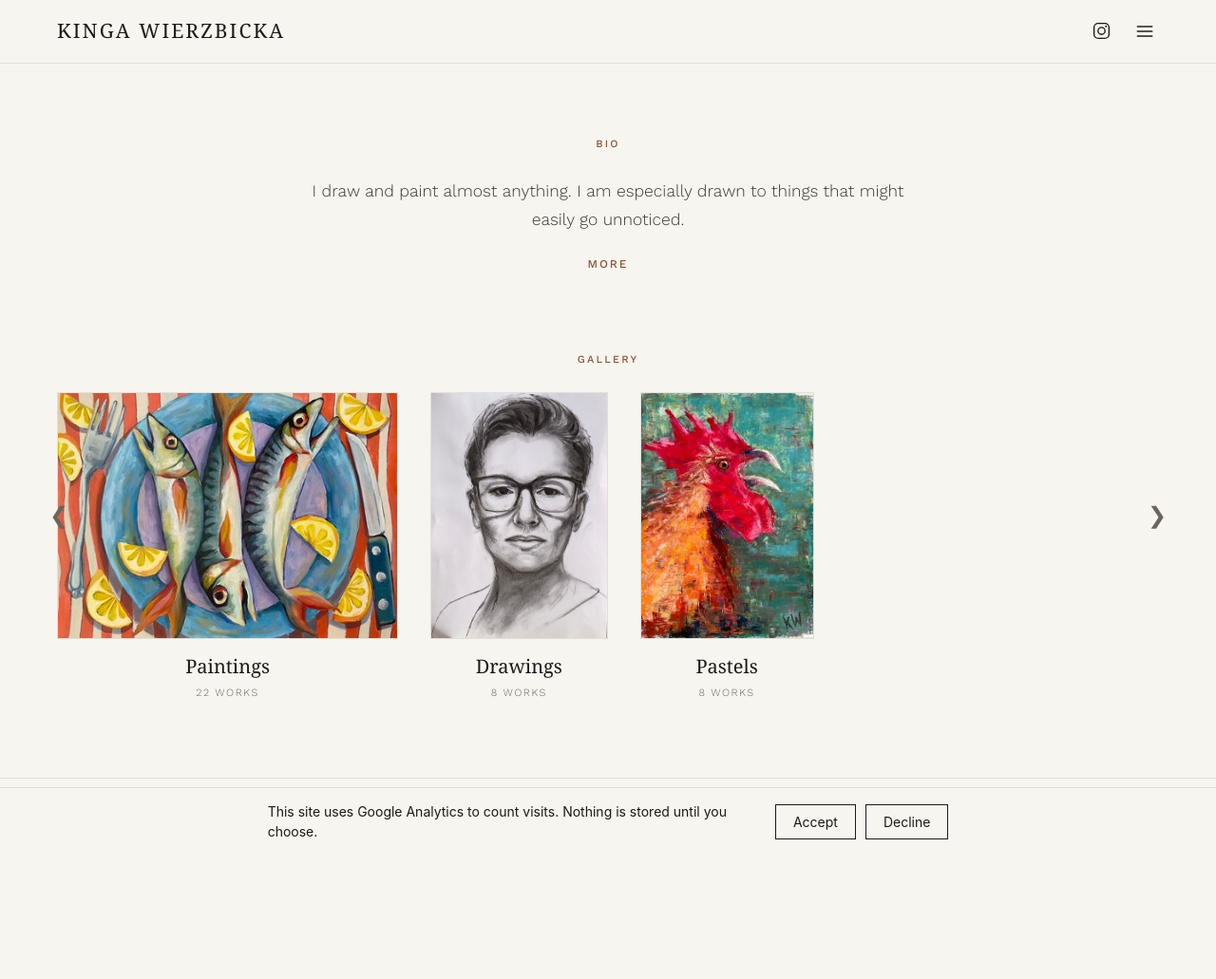
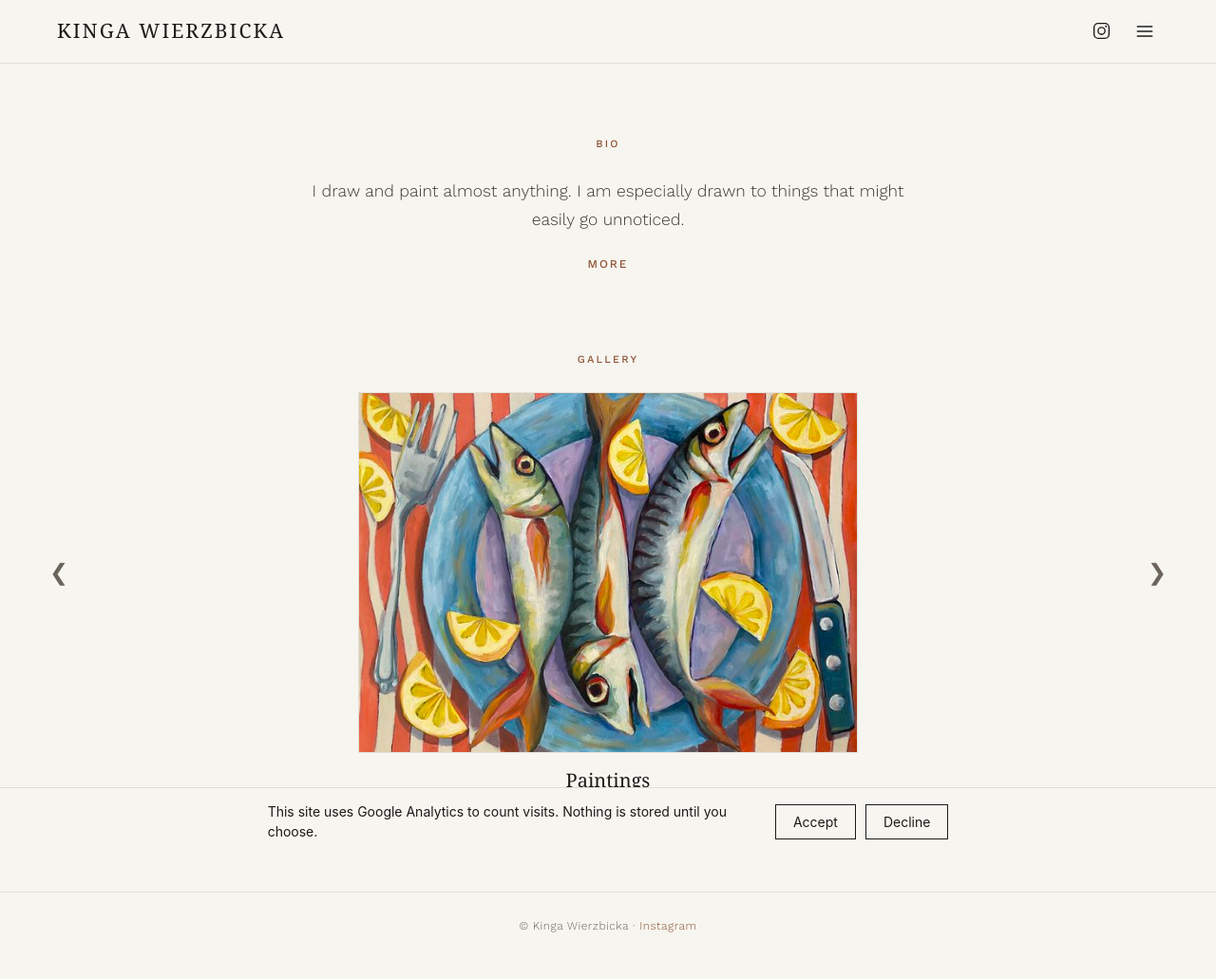
Before and after one commit to kingawierzbicka/kingawierzbicka.github.io, a Jekyll site: the page built from index.md, in a window 1280 px wide. Shown: the whole page at 95% size. Built offline with Jekyll 4.4.1, drawn with Linux system fonts in a browser that asks for light colours; some web fonts are replaced; before the commit the page ends 911 px from its top, so only the background shows below that; some of the changed lines change nothing that is shown.

Commit message:
Carousel: one card at a time + 30s auto-rotation (ticket #7)
Both Blog and Gallery carousels now show exactly one full-width card,
auto-advance every 30 s (wrapping to the first card), and stay manually
scrollable via arrows, mouse drag and touch/trackpad swipe. Manual use
resets the timer, hovering pauses it, autoplay is off under
prefers-reduced-motion. Card images enlarge to 380px in the single-card
view.

```diff
--- a/_layouts/home.html
+++ b/_layouts/home.html
@@ -54,7 +54,7 @@
             <img src="{{ cover.file | relative_url }}"
                  {%- if d %}
                  srcset="{% for v in d.variants %}{{ v.path | relative_url }} {{ v.w }}w{% unless forloop.last %}, {% endunless %}{% endfor %}"
-                 sizes="(max-width: 720px) 70vw, 380px"
+                 sizes="(max-width: 720px) 92vw, 570px"
                  width="{{ d.w }}" height="{{ d.h }}"{% endif %}
                  loading="lazy" decoding="async"
                  alt="{{ cover.alt | default: cover.title | default: slug | escape }}">
--- a/assets/js/site.js
+++ b/assets/js/site.js
@@ -38,20 +38,50 @@
     });
   }
 
-  /* ── carousels (shared by Blog and Gallery sections) ────── */
+  /* ── carousels (shared by Blog and Gallery sections) ──────
+     One card visible at a time. Manual: arrows, mouse drag,
+     touch/trackpad swipe. Automatic: advances every 30 s and
+     wraps to the first card; any manual use resets the timer,
+     hovering pauses it, and it is off entirely for users who
+     prefer reduced motion. */
+  var AUTOPLAY_MS = 30000;
+  var reduceMotion = window.matchMedia && window.matchMedia('(prefers-reduced-motion: reduce)').matches;
+
   document.querySelectorAll('[data-carousel]').forEach(function (car) {
     var track = car.querySelector('.car-track');
     var prev = car.querySelector('.car-prev');
     var next = car.querySelector('.car-next');
     if (!track) return;
 
-    var step = function () {
-      var card = track.querySelector('.card');
-      var gap = parseFloat(getComputedStyle(track).columnGap || getComputedStyle(track).gap) || 0;
-      return card ? card.getBoundingClientRect().width + gap : track.clientWidth * 0.8;
+    var step = function () { return track.clientWidth; };
+    var atEnd = function () { return track.scrollLeft + track.clientWidth >= track.scrollWidth - 4; };
+    var goNext = function () {
+      if (atEnd()) track.scrollTo({ left: 0, behavior: 'smooth' });
+      else track.scrollBy({ left: step(), behavior: 'smooth' });
     };
-    if (prev) prev.addEventListener('click', function () { track.scrollBy({ left: -step(), behavior: 'smooth' }); });
-    if (next) next.addEventListener('click', function () { track.scrollBy({ left: step(), behavior: 'smooth' }); });
+
+    /* autoplay: reset on any manual interaction, pause on hover */
+    var timer = null;
+    var hovering = false;
+    var stop = function () { if (timer) { clearInterval(timer); timer = null; } };
+    var start = function () {
+      stop();
+      if (reduceMotion) return;
+      timer = setInterval(function () {
+        if (!hovering && !document.hidden) goNext();
+      }, AUTOPLAY_MS);
+    };
+    car.addEventListener('mouseenter', function () { hovering = true; });
+    car.addEventListener('mouseleave', function () { hovering = false; });
+
+    if (prev) prev.addEventListener('click', function () {
+      track.scrollBy({ left: -step(), behavior: 'smooth' });
+      start();
+    });
+    if (next) next.addEventListener('click', function () {
+      goNext();
+      start();
+    });
 
     /* mouse drag to scroll; suppress the click that ends a drag */
     var down = false, startX = 0, startLeft = 0, moved = 0;
@@ -61,6 +91,7 @@
       startX = e.clientX;
       startLeft = track.scrollLeft;
       track.classList.add('dragging');
+      start();
     });
     window.addEventListener('pointermove', function (e) {
       if (!down) return;
@@ -80,5 +111,11 @@
         moved = 0;
       }
     }, true);
+
+    /* touch / trackpad swipe also counts as manual use */
+    track.addEventListener('touchstart', function () { start(); }, { passive: true });
+    track.addEventListener('wheel', function () { start(); }, { passive: true });
+
+    start();
   });
 })();
--- a/assets/main.css
+++ b/assets/main.css
@@ -185,7 +185,6 @@
 .carousel { position: relative; margin: 26px 0 0; }
 .car-track {
   display: flex;
-  gap: 34px;
   overflow-x: auto;
   scroll-snap-type: x mandatory;
   scrollbar-width: none;
@@ -194,12 +193,18 @@
 }
 .car-track::-webkit-scrollbar { display: none; }
 .car-track.dragging { scroll-snap-type: none; cursor: grabbing; }
-.car-track > .card { list-style: none; flex: 0 0 auto; scroll-snap-align: start; }
+.car-track > .card {
+  list-style: none;
+  flex: 0 0 100%;
+  scroll-snap-align: center;
+  display: flex;
+  justify-content: center;
+}
 .card a { color: inherit; display: block; }
 .card img {
-  height: 260px;
+  height: 380px;
   width: auto;
-  max-width: none;
+  max-width: 100%;
   border: 1px solid var(--kw-line);
   background: var(--kw-surface);
   user-select: none;
@@ -223,7 +228,7 @@
 }
 .car-btn {
   position: absolute;
-  top: 130px;
+  top: 190px;
   transform: translateY(-50%);
   z-index: 2;
   background: none; border: 0; cursor: pointer;
@@ -324,8 +329,8 @@
   .eyebrow { margin-top: 44px; }
   .bio .eyebrow { margin-top: 34px; }
 
-  .card img { height: 200px; }
-  .car-btn { top: 100px; font-size: 20px; }
+  .card img { height: 230px; }
+  .car-btn { top: 115px; font-size: 20px; }
   .car-prev { left: -8px; }
   .car-next { right: -8px; }
 
```
